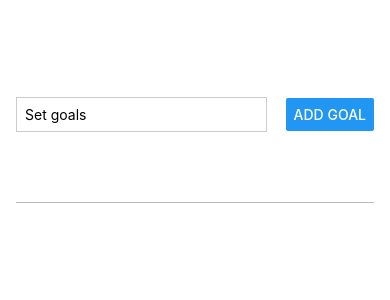
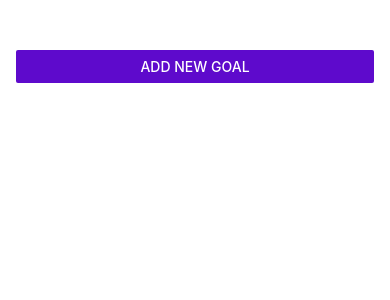
Before and after one commit to Edswel/goaltracker, a React Native app: screen / in a window 390 px wide. Shown: the top 300 px of the page. Built offline with nearby package versions, Linux system fonts and the light colour scheme.

Commit message:
Add modal

```diff
--- a/App.js
+++ b/App.js
@@ -1,10 +1,15 @@
 import { useState } from 'react';
-import { Text, FlatList, StyleSheet, View } from 'react-native';
+import { Text, FlatList, StyleSheet, View, Button } from 'react-native';
 import GoalInput from './components/GoalInput';
 import GoalItem from './components/GoalItem';
 
 export default function App() {
+  const [modalIsVisible, setModalIsVisible] = useState(false);
   const [courseGoals, setCourseGoals] = useState([]);
+
+  function startAddGoalHandler() {
+    setModalIsVisible(true);
+  }
 
   function addGoalHandler(enteredGoalText) {
     setCourseGoals(currentCourseGoals => [...currentCourseGoals, { text: enteredGoalText, id: Math.random().toString() }
@@ -20,7 +25,8 @@
 
   return (
     <View style={styles.appContainer}>
-      <GoalInput onAddGoal={addGoalHandler} />
+      <Button title='Add New Goal' color='#5e0acc' onPress={startAddGoalHandler} />
+      <GoalInput visible={modalIsVisible} onAddGoal={addGoalHandler} />
       <View style={styles.goalsContainer}>
         <FlatList data={courseGoals} renderItem={(itemData) => {
           return (
--- a/components/GoalInput.js
+++ b/components/GoalInput.js
@@ -1,5 +1,5 @@
 import React, { useState } from 'react';
-import { Button, TextInput, View, StyleSheet } from 'react-native';
+import { Button, TextInput, View, StyleSheet, Modal } from 'react-native';
 
 function GoalInput(props) {
     const [enteredGoalText, setEnteredGoalText] = useState('');
@@ -14,11 +14,13 @@
     }
 
     return (
-        <View style={styles.inputContainer}>
-            <TextInput style={styles.textInput} placeholder='Set goals' onChangeText={goalInputHandler}
-                value={enteredGoalText} />
-            <Button title='Add Goal' onPress={addGoalHandler} />
-        </View>
+        <Modal visible={props.visible} animationType='slide'>
+            <View style={styles.inputContainer}>
+                <TextInput style={styles.textInput} placeholder='Set goals' onChangeText={goalInputHandler}
+                    value={enteredGoalText} />
+                <Button title='Add Goal' onPress={addGoalHandler} />
+            </View>
+        </Modal>
     )
 }
 
```
